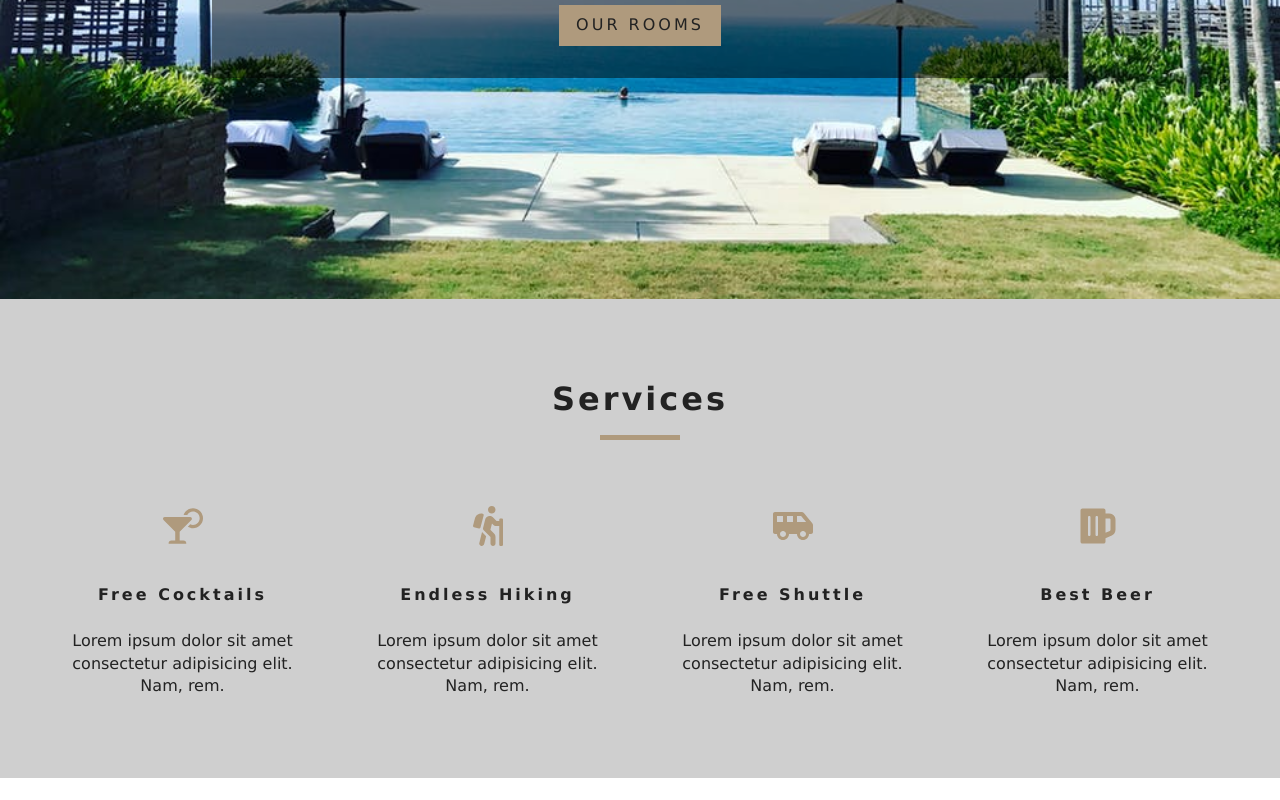
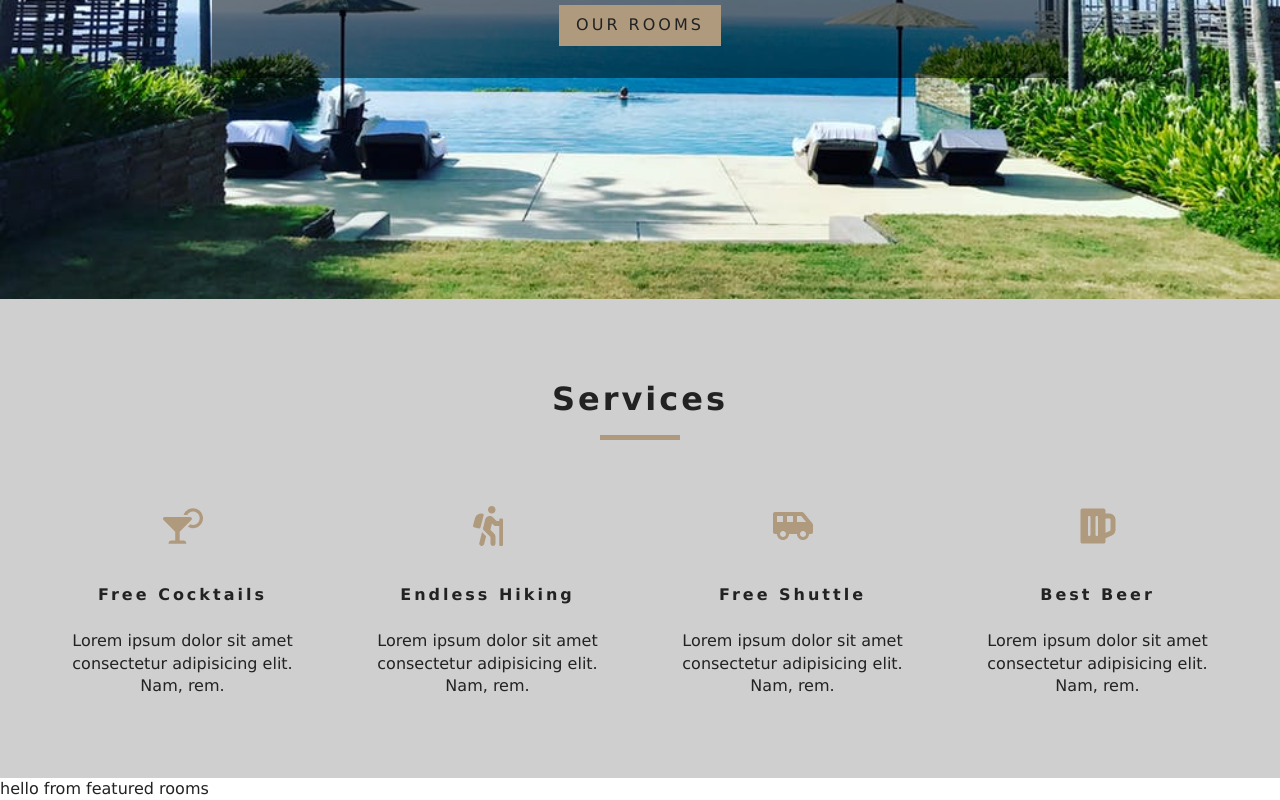
Before and after one commit to aburk3/resort, a React (Create React App) app: page / in a window 1280 px wide. Shown: the part 501-1301 px from the top of the page. Before the commit the page ends 1279 px from the top, so only its background shows below. Built offline with nearby package versions, Linux system fonts and the light colour scheme.

Commit message:
Added featured rooms component

```diff
--- /dev/null
+++ b/src/components/FeaturedRooms.js
@@ -0,0 +1,7 @@
+import React, { Component } from "react";
+
+export default class FeaturedRooms extends Component {
+  render() {
+    return <div>hello from featured rooms</div>;
+  }
+}
--- a/src/pages/Home.js
+++ b/src/pages/Home.js
@@ -3,6 +3,7 @@ import Hero from "../components/Hero";
 import Banner from "../components/Banner";
 import { Link } from "react-router-dom";
 import Services from "../components/Services";
+import FeaturedRooms from "../components/FeaturedRooms";
 
 export default function Home() {
   return (
@@ -18,6 +19,7 @@ export default function Home() {
         </Banner>
       </Hero>
       <Services />
+      <FeaturedRooms />
     </>
   );
 }
```
